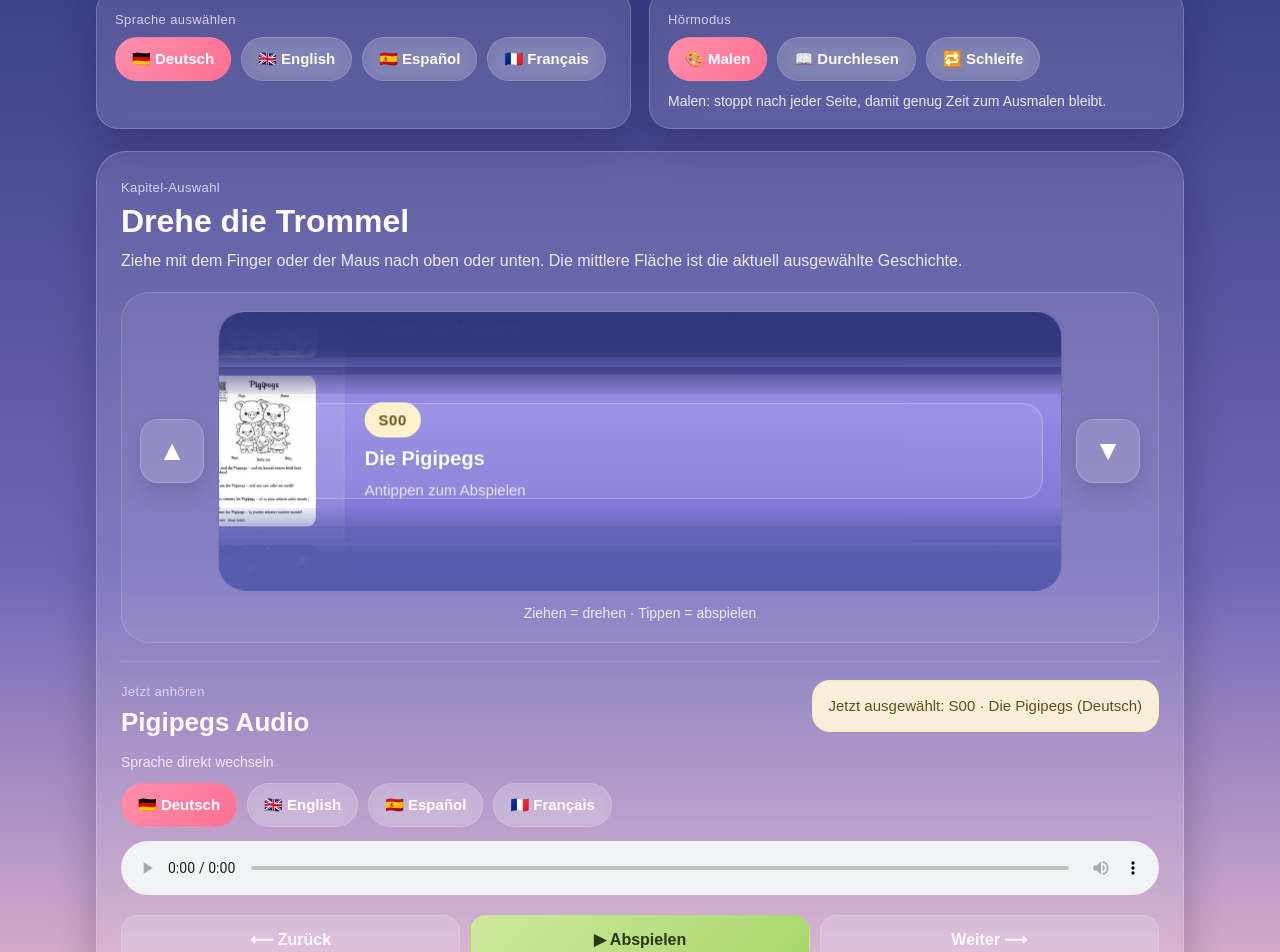
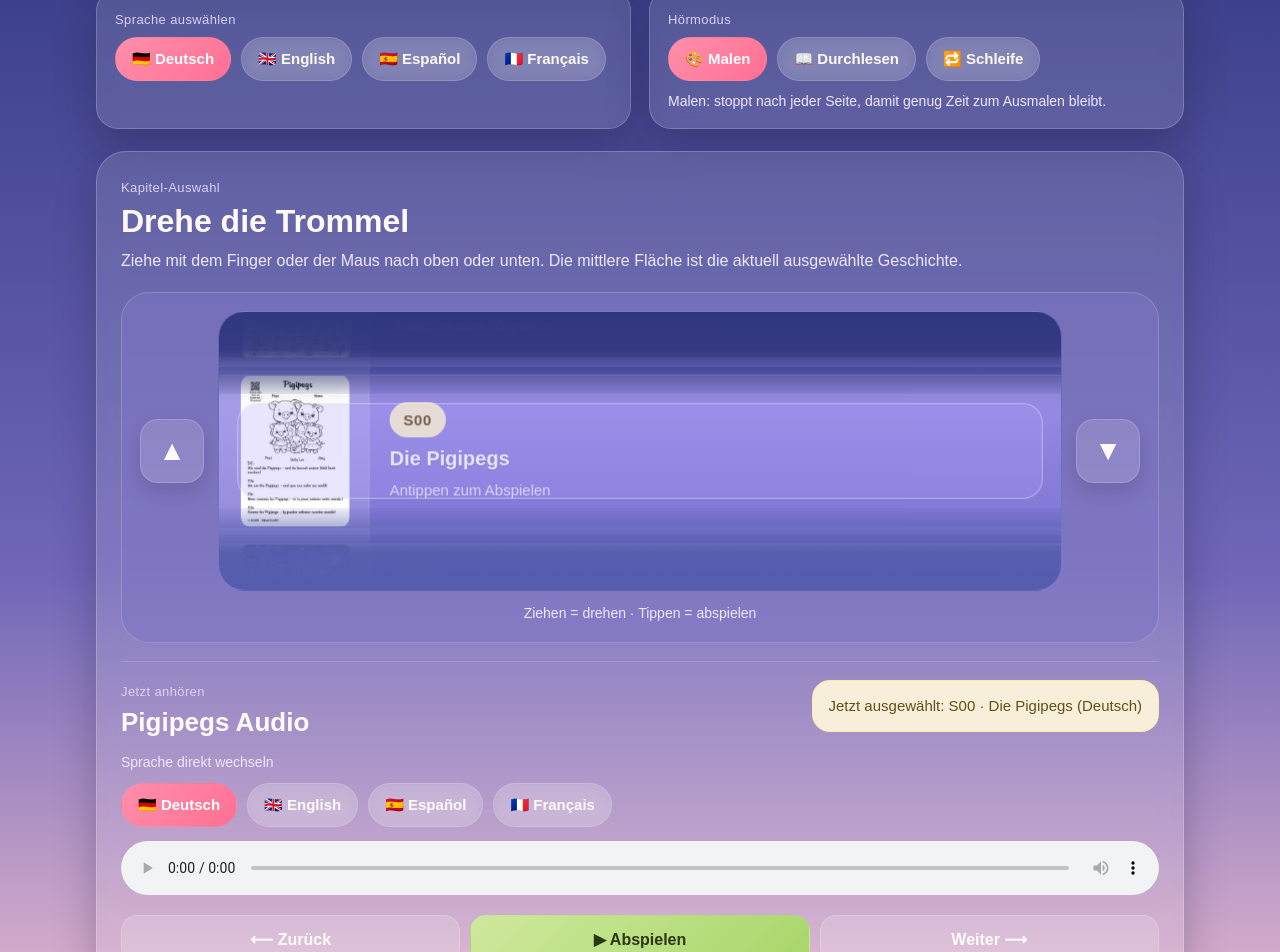
Before and after one commit to Pigipegs/pigipegs, a Jekyll site: the page book01/audio.html, which Jekyll copies as it is, in a window 1280 px wide. Shown: the part 713-1665 px from the top of the page. Built offline with Jekyll 4.4.1, drawn with Linux system fonts in a browser that asks for light colours.

Commit message:
Update audio.html

```diff
--- a/book01/audio.html
+++ b/book01/audio.html
@@ -316,8 +316,8 @@
     }
 
     .wheel-shell{
-      background:rgba(255,255,255,0.06);
-      border:1px solid rgba(255,255,255,0.14);
+      background:rgba(126,118,196,0.55);
+      border:1px solid rgba(255,255,255,0.18);
       border-radius:28px;
       padding:18px;
     }
@@ -401,9 +401,9 @@
       transform:translateY(-50%);
       height:96px;
       border-radius:20px;
-      border:1px solid rgba(255,255,255,0.22);
-      background:rgba(255,255,255,0.08);
-      box-shadow:0 0 0 1px rgba(255,255,255,0.05) inset;
+      border:1px solid rgba(255,255,255,0.28);
+      background:rgba(170,160,245,0.26);
+      box-shadow:0 0 0 1px rgba(255,255,255,0.08) inset;
       pointer-events:none;
       z-index:3;
     }
@@ -425,12 +425,12 @@
       transform-style:preserve-3d;
       border-radius:22px;
       overflow:hidden;
-      background:linear-gradient(180deg, rgba(118,112,196,1), rgba(94,88,168,1));
-      border:1px solid rgba(255,255,255,0.10);
-      box-shadow:0 10px 20px rgba(0,0,0,0.12);
+      background:linear-gradient(180deg, rgb(138,130,222), rgb(111,103,196));
+      border:1px solid rgba(255,255,255,0.16);
+      box-shadow:0 10px 20px rgba(0,0,0,0.14);
       cursor:pointer;
       display:grid;
-      grid-template-columns:150px 1fr;
+      grid-template-columns:170px 1fr;
       opacity:1;
       will-change:transform, opacity;
     }
@@ -442,13 +442,13 @@
     }
 
     .drum-thumb{
-      background:rgba(255,255,255,0.10);
-      border-right:1px solid rgba(255,255,255,0.08);
+      background:rgba(255,255,255,0.16);
+      border-right:1px solid rgba(255,255,255,0.10);
       display:flex;
       align-items:center;
       justify-content:center;
       overflow:hidden;
-      padding:12px 16px 12px 22px;
+      padding:12px 10px 12px 34px;
     }
 
     .drum-thumb img{
@@ -461,7 +461,7 @@
       object-position:center center;
       border-radius:10px;
       margin:auto;
-      transform:translateX(6px);
+      transform:translateX(14px);
     }
 
     .drum-content{
@@ -665,11 +665,11 @@
       }
 
       .drum-thumb{
-        padding:6px 8px 6px 14px;
+        padding:6px 6px 6px 18px;
       }
 
       .drum-thumb img{
-        transform:translateX(4px);
+        transform:translateX(10px);
       }
 
       .drum-content{
```
